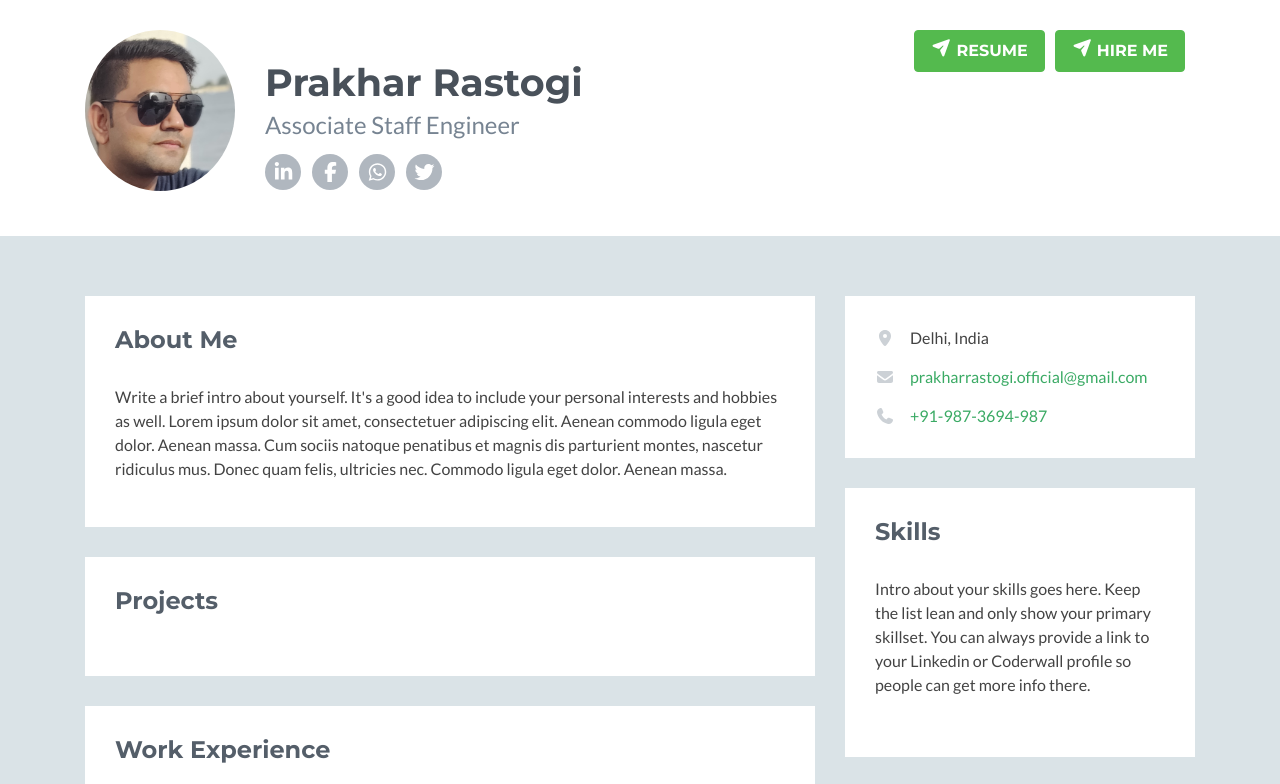
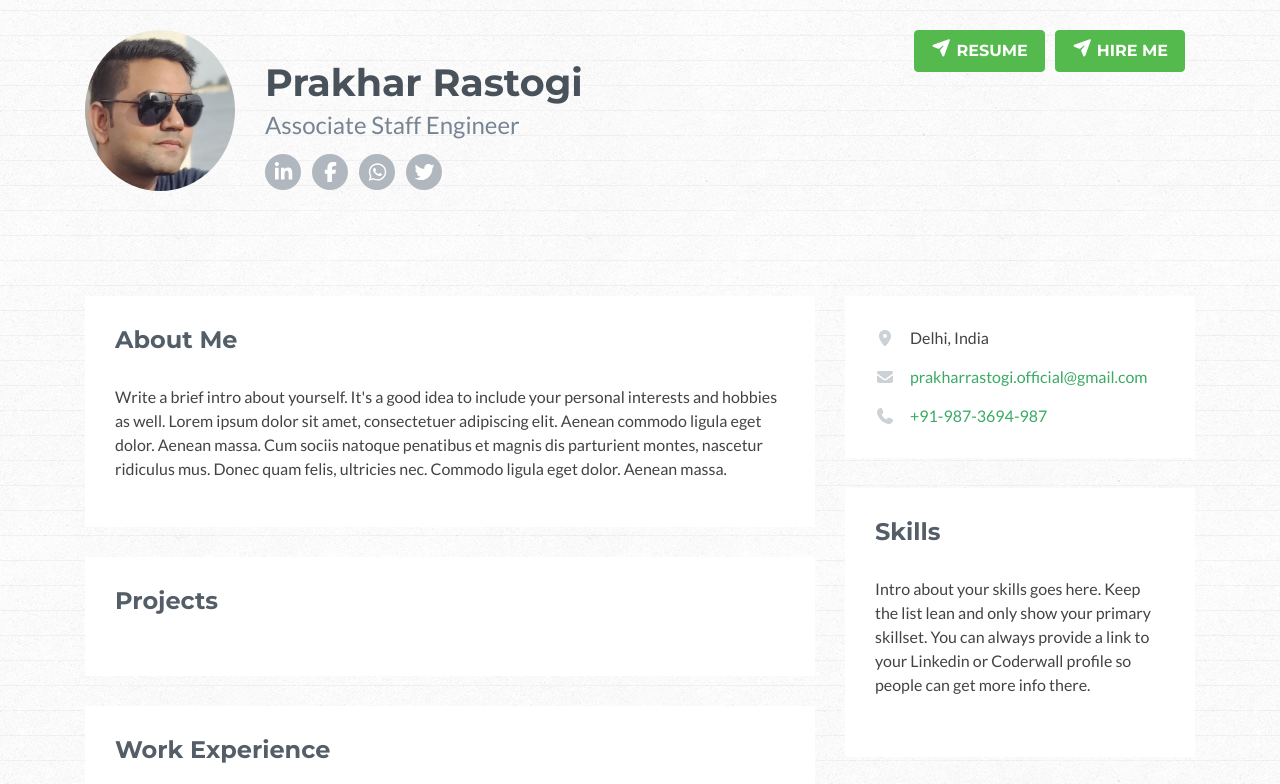
Before and after one commit to prakharrastogi/prakharrastogi.github.io, a plain HTML site: page index.html in a window 1280 px wide. Shown: the top 784 px of the page. Drawn offline with Linux system fonts and the light colour scheme.

Commit message:
background image change

```diff
--- a/assets/css/styles.css
+++ b/assets/css/styles.css
@@ -9,7 +9,8 @@
 body {
   font-family: 'Lato', arial, sans-serif;
   color: #434343;
-  background: #DAE3E7;
+  background-image: url('../../assets/images/linedpaper.png');
+
   font-size: 16px;
   -webkit-font-smoothing: antialiased;
   -moz-osx-font-smoothing: grayscale;
@@ -118,7 +119,7 @@ a.dotted-link:hover {
 /* ======= Header ======= */
 .header {
   padding: 30px 0;
-  background: #ffffff;
+  background-image: url('../../assets/images/linedpaper.png');
   border-top: 10px solid #778492;
 }
 
```
Also changed, not shown: assets/images/linedpaper.png (added).
